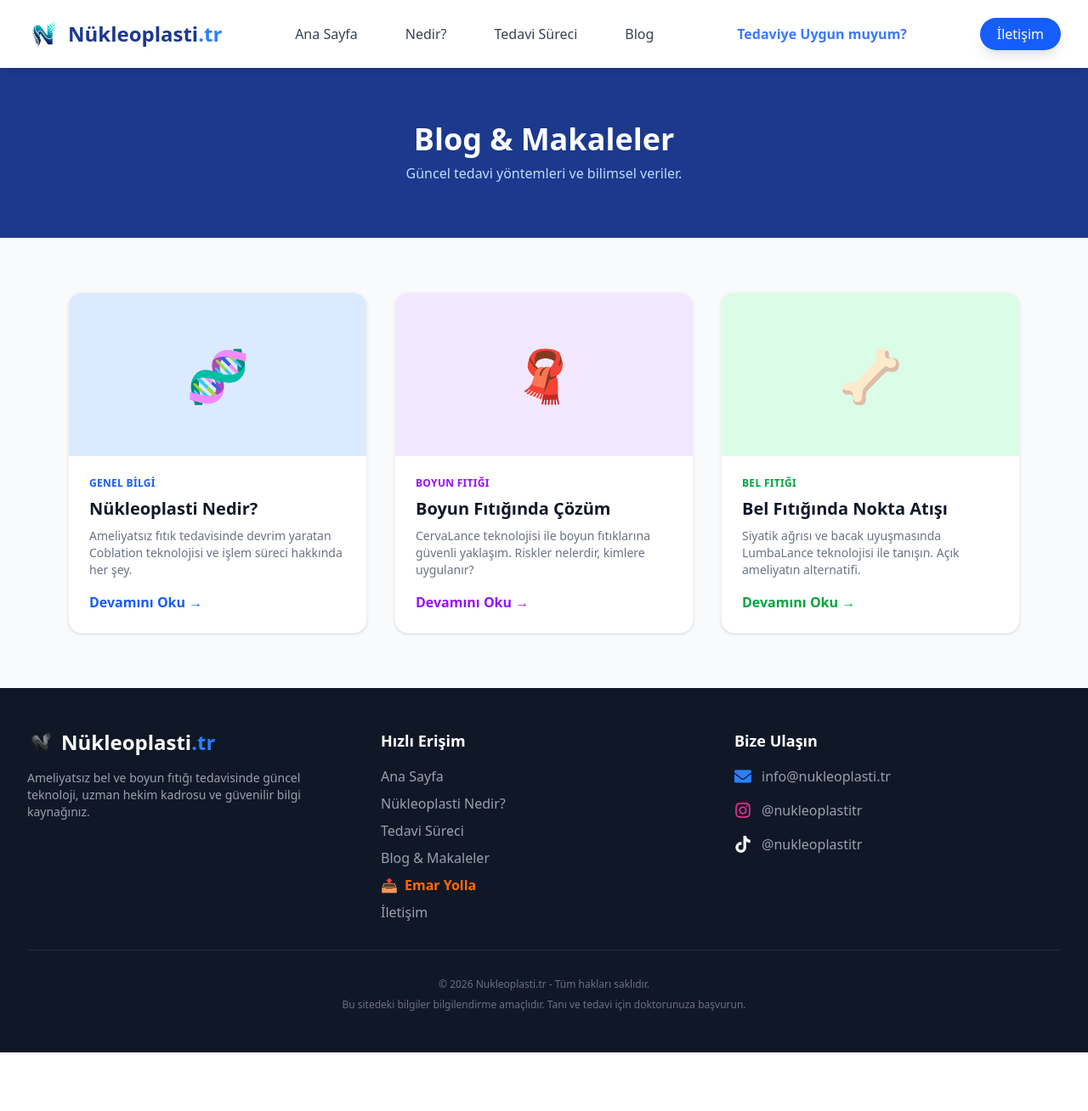
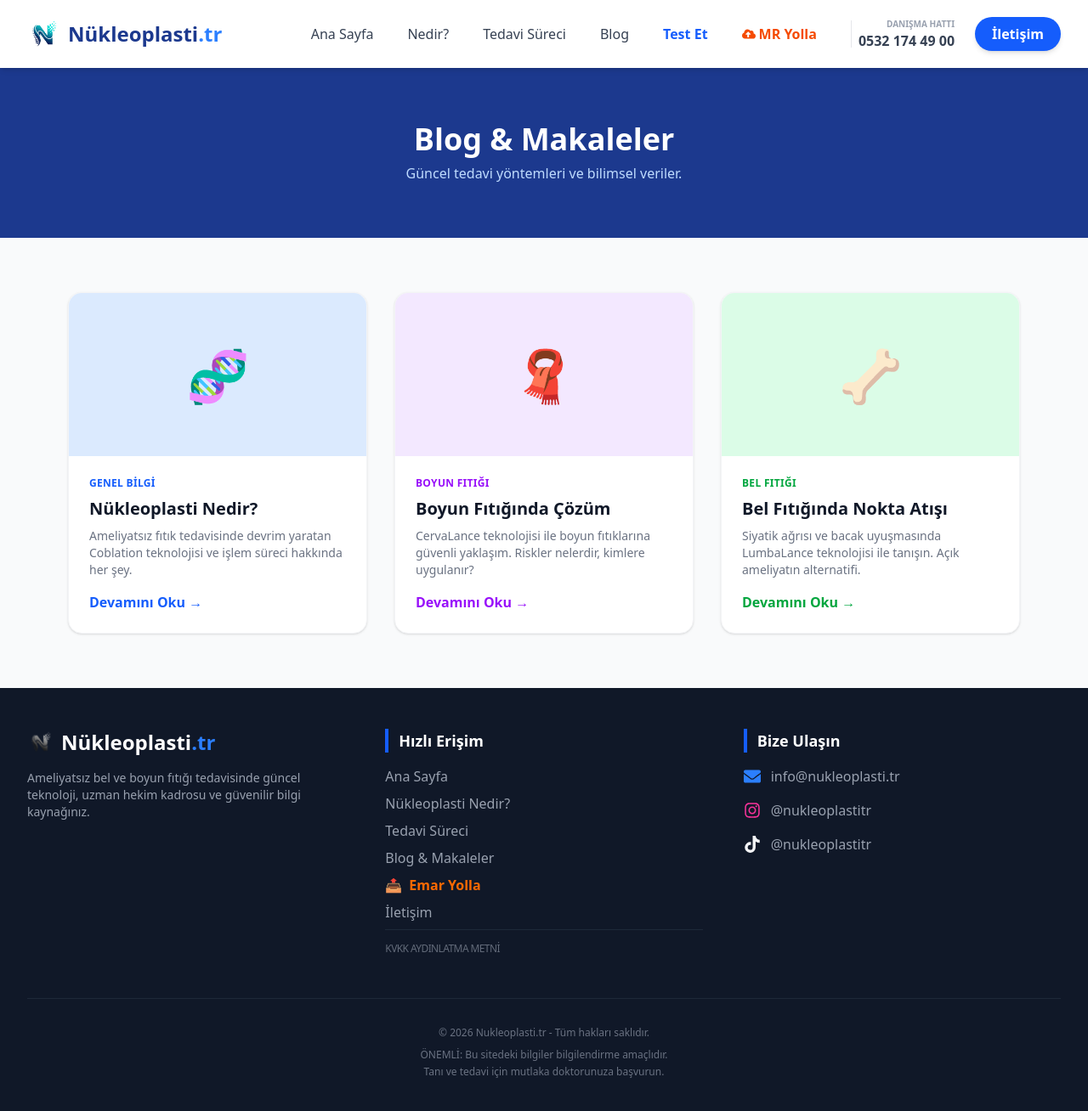
Before and after one commit to bvsmedya/nukleoplasti-tr, a Next.js app: page /blog in a window 1280 px wide. Shown: the top 1308 px of the page at 85% size. Before the commit the page ends 1239 px from the top, so only its background shows below. Built offline with nearby package versions, Linux system fonts and the light colour scheme.

Commit message:
fix: update translation paths and keys

```diff
--- a/app/components/Footer.tsx
+++ b/app/components/Footer.tsx
@@ -5,12 +5,11 @@ export default function Footer() {
   return (
     <footer className="bg-gray-900 text-white py-12 mt-auto">
       <div className="max-w-7xl mx-auto px-4 sm:px-6 lg:px-8">
-        <div className="grid md:grid-cols-3 gap-8">
+        <div className="grid grid-cols-1 md:grid-cols-3 gap-12">
 
           {/* Bölüm 1: Logo ve Açıklama */}
           <div>
             <Link href="/" className="flex items-center gap-2 mb-4 group">
-               {/* Logo Resmi */}
                <img
                 src="/logo.png"
                 alt="Nükleoplasti Logo"
@@ -23,53 +22,54 @@ export default function Footer() {
             </p>
           </div>
 
-          {/* Bölüm 2: Hızlı Erişim (GÜNCELLENDİ) */}
+          {/* Bölüm 2: Hızlı Erişim */}
           <div>
-            <h3 className="text-lg font-bold mb-4">Hızlı Erişim</h3>
+            <h3 className="text-lg font-bold mb-4 border-l-4 border-blue-600 pl-3">Hızlı Erişim</h3>
             <ul className="space-y-2 text-gray-400">
               <li><Link href="/" className="hover:text-blue-400 transition">Ana Sayfa</Link></li>
               <li><Link href="/nedir" className="hover:text-blue-400 transition">Nükleoplasti Nedir?</Link></li>
               <li><Link href="/tedavi" className="hover:text-blue-400 transition">Tedavi Süreci</Link></li>
               <li><Link href="/blog" className="hover:text-blue-400 transition">Blog & Makaleler</Link></li>
               <li>
-                <a href="https://www.emaryolla.com" target="_blank" className="text-orange-500 font-bold hover:text-orange-400 transition flex items-center">
+                <a href="https://www.emaryolla.com" target="_blank" rel="noopener noreferrer" className="text-orange-500 font-bold hover:text-orange-400 transition flex items-center">
                   <span className="mr-2">📤</span> Emar Yolla
                 </a>
               </li>
               <li><Link href="/iletisim" className="hover:text-blue-400 transition">İletişim</Link></li>
+              <li className="pt-2 border-t border-gray-800">
+                <Link href="/kvkk" className="text-xs hover:text-white transition opacity-60 uppercase tracking-tighter">
+                  KVKK Aydınlatma Metni
+                </Link>
+              </li>
             </ul>
           </div>
 
           {/* Bölüm 3: İletişim Bilgileri */}
           <div>
-            <h3 className="text-lg font-bold mb-4">Bize Ulaşın</h3>
+            <h3 className="text-lg font-bold mb-4 border-l-4 border-blue-600 pl-3">Bize Ulaşın</h3>
             <div className="space-y-4 text-gray-400">
-
-              {/* Mail */}
               <a href="mailto:info@nukleoplasti.tr" className="flex items-center group hover:text-white transition">
                 <FaEnvelope className="text-xl mr-3 text-blue-500 group-hover:scale-110 transition" />
                 <span>info@nukleoplasti.tr</span>
               </a>
-
-              {/* Instagram */}
               <a href="https://instagram.com/nukleoplastitr" target="_blank" rel="noopener noreferrer" className="flex items-center group hover:text-white transition">
                 <FaInstagram className="text-xl mr-3 text-pink-500 group-hover:scale-110 transition" />
                 <span>@nukleoplastitr</span>
               </a>
-
-              {/* TikTok */}
               <a href="https://www.tiktok.com/@nukleoplastitr" target="_blank" rel="noopener noreferrer" className="flex items-center group hover:text-white transition">
                 <FaTiktok className="text-xl mr-3 text-gray-100 group-hover:scale-110 transition" />
                 <span>@nukleoplastitr</span>
               </a>
-
             </div>
           </div>
         </div>
 
-        <div className="border-t border-gray-800 mt-8 pt-8 text-center text-gray-500 text-xs">
+        <div className="border-t border-gray-800 mt-12 pt-8 text-center text-gray-500 text-xs">
           <p>&copy; 2026 Nukleoplasti.tr - Tüm hakları saklıdır.</p>
-          <p className="mt-2">Bu sitedeki bilgiler bilgilendirme amaçlıdır. Tanı ve tedavi için doktorunuza başvurun.</p>
+          <p className="mt-2 leading-relaxed">
+            ÖNEMLİ: Bu sitedeki bilgiler bilgilendirme amaçlıdır. <br className="hidden md:block" />
+            Tanı ve tedavi için mutlaka doktorunuza başvurun.
+          </p>
         </div>
       </div>
     </footer>
--- a/app/components/Navbar.tsx
+++ b/app/components/Navbar.tsx
@@ -1,45 +1,84 @@
+"use client";
+
 import Link from 'next/link';
+import { useState } from 'react';
+import { FaBars, FaTimes, FaPhone, FaCloudUploadAlt } from 'react-icons/fa';
 
 export default function Navbar() {
+  const [isOpen, setIsOpen] = useState(false);
+
   return (
-    <nav className="bg-white shadow-md sticky top-0 z-50">
+    <nav className="bg-white shadow-md sticky top-0 z-[100]">
       <div className="max-w-7xl mx-auto px-4 sm:px-6 lg:px-8">
         <div className="flex justify-between h-20 items-center">
 
           {/* LOGO KISMI */}
           <div className="flex-shrink-0 flex items-center">
             <Link href="/" className="flex items-center gap-2 group">
-              {/* Logo Resmi */}
               <img
                 src="/logo.png"
                 alt="Nükleoplasti Logo"
                 className="h-10 w-auto group-hover:scale-105 transition duration-300"
               />
-              {/* Logo Yazısı */}
-              <span className="text-2xl font-bold text-blue-900">
+              <span className="text-xl md:text-2xl font-bold text-blue-900">
                 Nükleoplasti<span className="text-blue-500">.tr</span>
               </span>
             </Link>
           </div>
 
-          {/* MENÜ LİNKLERİ */}
-          <div className="hidden md:flex space-x-8">
-            <Link href="/" className="text-gray-700 hover:text-blue-600 px-3 py-2 font-medium transition">Ana Sayfa</Link>
-            <Link href="/nedir" className="text-gray-700 hover:text-blue-600 px-3 py-2 font-medium transition">Nedir?</Link>
-            <Link href="/tedavi" className="text-gray-700 hover:text-blue-600 px-3 py-2 font-medium transition">Tedavi Süreci</Link>
-            <Link href="/blog" className="text-gray-700 hover:text-blue-600 px-3 py-2 font-medium transition">Blog</Link>
-          </div>
-<Link href="/test" className="text-blue-600 font-bold px-3 py-2 animate-pulse hover:text-blue-800 transition">
-  Tedaviye Uygun muyum?
-</Link>
-          {/* İLETİŞİM BUTONU */}
-          <div>
-            <Link href="/iletisim" className="bg-blue-600 text-white px-5 py-2 rounded-full font-medium hover:bg-blue-700 transition shadow-lg hover:shadow-blue-200">
+          {/* MASAÜSTÜ MENÜ LİNKLERİ (Ekran genişse görünür) */}
+          <div className="hidden lg:flex space-x-6 items-center">
+            <Link href="/" className="text-gray-700 hover:text-blue-600 px-2 py-2 font-medium transition">Ana Sayfa</Link>
+            <Link href="/nedir" className="text-gray-700 hover:text-blue-600 px-2 py-2 font-medium transition">Nedir?</Link>
+            <Link href="/tedavi" className="text-gray-700 hover:text-blue-600 px-2 py-2 font-medium transition">Tedavi Süreci</Link>
+            <Link href="/blog" className="text-gray-700 hover:text-blue-600 px-2 py-2 font-medium transition">Blog</Link>
+            <Link href="/test" className="text-blue-600 font-bold px-2 py-2 animate-pulse">Test Et</Link>
+
+            <a href="https://www.emaryolla.com" target="_blank" className="flex items-center text-orange-600 font-bold px-2 py-2">
+               <FaCloudUploadAlt className="mr-1" /> MR Yolla
+            </a>
+
+            <div className="h-8 w-[1px] bg-gray-200 mx-2"></div>
+
+            <a href="tel:+905321744900" className="flex flex-col items-end text-gray-700 group">
+              <span className="text-[10px] font-bold text-gray-400 uppercase">Danışma Hattı</span>
+              <span className="text-md font-bold group-hover:text-blue-600 transition">0532 174 49 00</span>
+            </a>
+
+            <Link href="/iletisim" className="bg-blue-600 text-white px-5 py-2 rounded-full font-bold hover:bg-blue-700 transition shadow-md">
               İletişim
             </Link>
           </div>
+
+          {/* MOBİL MENÜ BUTONU (Sadece küçük ekranda görünür) */}
+          <div className="lg:hidden flex items-center gap-4">
+            <a href="tel:+905321744900" className="text-blue-600 p-2 border border-blue-100 rounded-full">
+              <FaPhone size={18} />
+            </a>
+            <button
+              onClick={() => setIsOpen(!isOpen)}
+              className="text-gray-700 p-2 focus:outline-none"
+            >
+              {isOpen ? <FaTimes size={28} /> : <FaBars size={28} />}
+            </button>
+          </div>
         </div>
       </div>
+
+      {/* MOBİL AÇILIR MENÜ PANELİ */}
+      {isOpen && (
+        <div className="lg:hidden bg-white border-t border-gray-100 animate-in slide-in-from-top duration-300">
+          <div className="px-4 pt-4 pb-8 space-y-2 shadow-2xl text-center">
+            <Link href="/" onClick={() => setIsOpen(false)} className="block px-3 py-4 text-lg font-semibold text-gray-700 border-b border-gray-50">Ana Sayfa</Link>
+            <Link href="/nedir" onClick={() => setIsOpen(false)} className="block px-3 py-4 text-lg font-semibold text-gray-700 border-b border-gray-50">Nükleoplasti Nedir?</Link>
+            <Link href="/tedavi" onClick={() => setIsOpen(false)} className="block px-3 py-4 text-lg font-semibold text-gray-700 border-b border-gray-50">Tedavi Süreci</Link>
+            <Link href="/blog" onClick={() => setIsOpen(false)} className="block px-3 py-4 text-lg font-semibold text-gray-700 border-b border-gray-50">Blog & Makaleler</Link>
+            <Link href="/test" onClick={() => setIsOpen(false)} className="block px-3 py-4 text-lg font-bold text-blue-600 border-b border-gray-50">Tedavi Uygunluk Testi</Link>
+            <a href="https://www.emaryolla.com" target="_blank" className="block px-3 py-4 text-lg font-bold text-orange-600 border-b border-gray-50">Emar Yolla</a>
+            <Link href="/iletisim" onClick={() => setIsOpen(false)} className="block mt-6 bg-blue-600 text-white px-3 py-4 rounded-xl font-bold">Bize Ulaşın</Link>
+          </div>
+        </div>
+      )}
     </nav>
   );
 }
```
